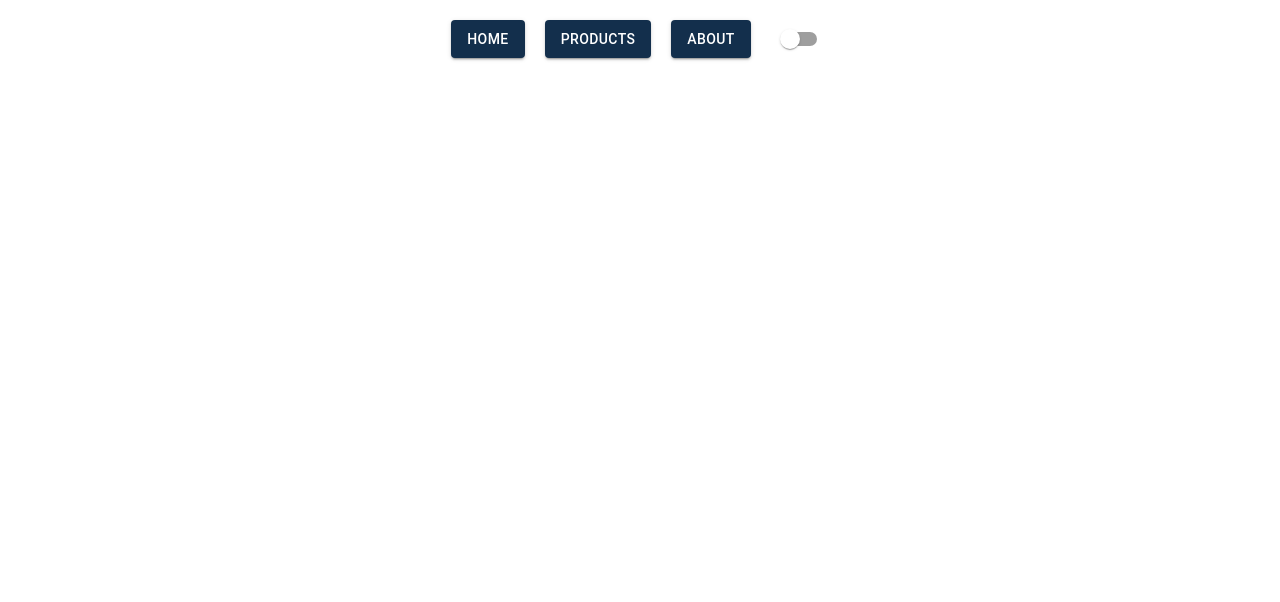
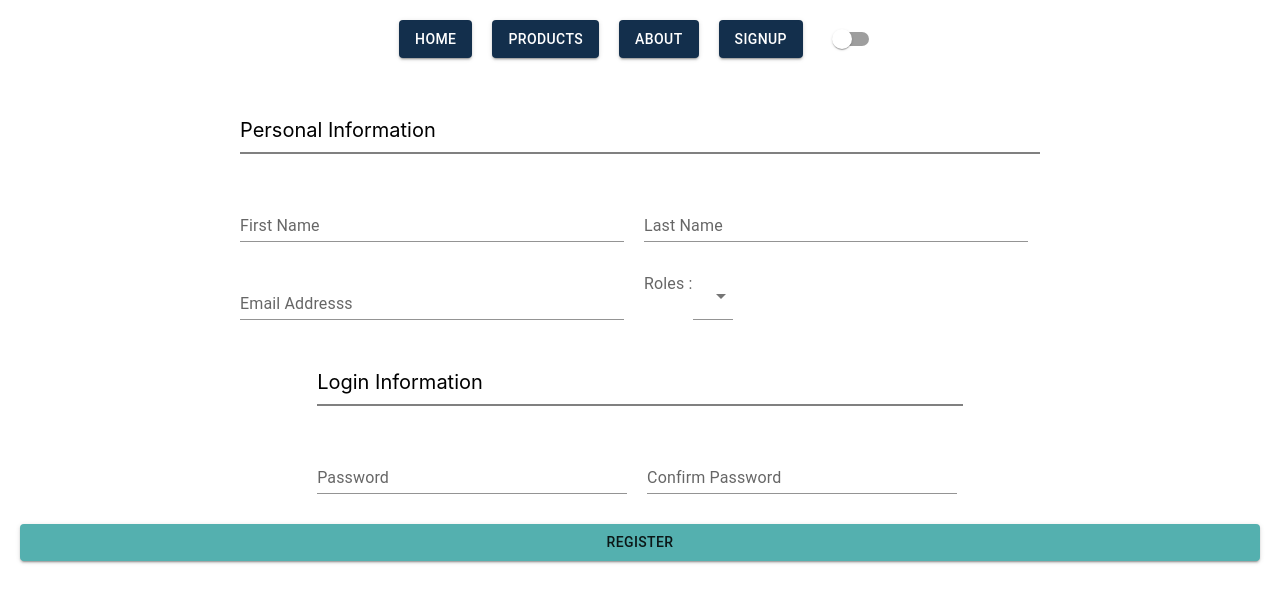
Before and after one commit to Mecsan/Tatvasoft-internship, a React (Create React App) app in the folder myapp/: page /signup in a window 1280 px wide. Before the commit this address had no page. Shown: the top 602 px of the page. Built offline with nearby package versions, Linux system fonts and the light colour scheme.

Commit message:
created register page using formik & validated using yup

```diff
--- a/myapp/package.json
+++ b/myapp/package.json
@@ -6,14 +6,17 @@
     "@emotion/react": "^11.11.0",
     "@emotion/styled": "^11.11.0",
     "@mui/material": "^5.13.1",
+    "@mui/styles": "^5.13.1",
     "@testing-library/jest-dom": "^5.16.5",
     "@testing-library/react": "^13.4.0",
     "@testing-library/user-event": "^13.5.0",
+    "formik": "^2.2.9",
     "react": "^18.2.0",
     "react-dom": "^18.2.0",
     "react-router-dom": "^6.11.2",
     "react-scripts": "5.0.1",
-    "web-vitals": "^2.1.4"
+    "web-vitals": "^2.1.4",
+    "yup": "^1.1.1"
   },
   "scripts": {
     "start": "react-scripts start",
--- a/myapp/src/App.js
+++ b/myapp/src/App.js
@@ -7,6 +7,7 @@ import Products from './pages/products';
 import { createTheme, ThemeProvider } from '@mui/material';
 import { useState } from 'react';
 import useStyles from './styles/styles';
+import Signup from './pages/signup';
 
 const myTheme = createTheme({
   palette: {
@@ -37,6 +38,7 @@ function App() {
             <Route path='/' element={<Home />} />
             <Route path='/about' element={<About />} />
             <Route path='/products' element={<Products />} />
+            <Route path='/signup' element={<Signup />} />
           </Routes>
         </BrowserRouter>
       </ThemeProvider>
--- /dev/null
+++ b/myapp/src/component/ErrorField.js
@@ -0,0 +1,15 @@
+import React from 'react'
+import useStyles from '../styles/signup'
+
+function ErrorField({ touch, err }) {
+  const { err: errCLass } = useStyles();
+  return (
+    <>
+      {
+        touch && err && <span className={errCLass}>{err}</span>
+      }
+    </>
+  )
+}
+
+export default ErrorField
--- a/myapp/src/component/nav.jsx
+++ b/myapp/src/component/nav.jsx
@@ -18,6 +18,10 @@ function Nav({ isDay, setday }) {
         <NavLink to='/about'>About </NavLink>
       </Button>
 
+      <Button variant="contained" color={isDay ? 'secondary' : 'primary'}>
+        <NavLink to='/signup'>signup </NavLink>
+      </Button>
+
       <Switch
         checked={!isDay}
         onChange={() => {
--- a/myapp/src/pages/products.jsx
+++ b/myapp/src/pages/products.jsx
@@ -29,9 +29,9 @@ function Products() {
 
             <div className={classses.prdocut_container}>
                 {
-                    data.map((item) => {
+                    data.map((item, idx) => {
                         return (
-                            <Product item={item} />
+                            <Product key={idx} item={item} />
                         )
                     })
                 }
--- /dev/null
+++ b/myapp/src/pages/signup.jsx
@@ -0,0 +1,160 @@
+import React from 'react'
+import { InputLabel, MenuItem, Select, TextField } from '@mui/material';
+import * as yup from 'yup';
+import { Formik } from 'formik';
+import { Button } from '@mui/material'
+import ErrorField from '../component/ErrorField';
+import useStyles from '../styles/signup';
+
+const roles = ["buyer", "seller"]
+
+let schema = yup.object().shape({
+    firstName: yup.string().required("First Name is required"),
+    lastName: yup.string().required("Last Name is required"),
+    email: yup.string().email("invalid email").required("email is required"),
+    role: yup.string().oneOf(roles, "invalid roles").required("role is required"),
+    password: yup.string().required("password is required").min(6, "password too sort").max(12, "password too large"),
+    cpassword: yup.string().oneOf([yup.ref('password'), null], 'Passwords must match')
+        .required('Confirm Password is required')
+});
+
+const initialValues = {
+    firstName: "",
+    lastName: "",
+    email: "",
+    role: "",
+    password: "",
+    cpassword: ""
+}
+
+
+function Signup() {
+
+    const classes = useStyles();
+
+    return (
+
+        <div>
+            <Formik
+                initialValues={initialValues}
+                onSubmit={(values) => {
+                    console.log(values)
+                }}
+                validationSchema={schema}
+            >
+                {
+                    ({
+                        values,
+                        errors,
+                        touched,
+                        handleChange,
+                        handleBlur,
+                        handleSubmit
+                    }) => {
+
+                        return <form className={classes.form} onSubmit={handleSubmit}>
+
+                            <div className={classes.formGroup}>
+                                <h3 className={classes.title}>Personal Information</h3>
+                                <div className={classes.formItem}>
+                                    <TextField
+                                        value={values.firstName}
+                                        onChange={handleChange}
+                                        onBlur={handleBlur}
+                                        name='firstName'
+                                        label="First Name"
+                                        variant="standard"
+                                    />
+                                    <ErrorField touch={touched.firstName} err={errors.firstName} />
+                                </div>
+
+                                <div className={classes.formItem}>
+                                    <TextField
+                                        name='lastName'
+                                        value={values.lastName}
+                                        onChange={handleChange}
+                                        onBlur={handleBlur}
+                                        label="Last Name"
+                                        variant="standard"
+                                    />
+                                    <ErrorField touch={touched.lastName} err={errors.lastName} />
+                                </div>
+
+                                <div className={classes.formItem}>
+                                    <TextField
+                                        name='email'
+                                        value={values.email}
+                                        onChange={handleChange}
+                                        onBlur={handleBlur}
+                                        label="Email Addresss"
+                                        variant="standard"
+                                        type='email'
+                                    />
+                                    <ErrorField touch={touched.email} err={errors.email} />
+                                </div>
+
+                                <div className={classes.formItem} style={{ flexDirection: "row" }}>
+                                    <InputLabel>Roles : </InputLabel>
+                                    <Select
+                                        variant="standard"
+                                        name='role'
+                                        value={values.role}
+                                        onChange={handleChange}
+                                        onBlur={handleBlur}
+                                    >
+                                        {
+                                            roles.map((role, idx) => <MenuItem key={idx} value={role}>{role}</MenuItem>)
+                                        }
+                                    </Select>
+                                    <ErrorField touch={touched.role} err={errors.role} />
+
+                                </div>
+
+
+                            </div>
+
+                            <div className={classes.formGroup}>
+                                <h3 className={classes.title}>Login Information</h3>
+
+                                <div className={classes.formItem}>
+                                    <TextField
+                                        name='password'
+                                        label="Password"
+                                        variant="standard"
+                                        type='password'
+                                        value={values.password}
+                                        onChange={handleChange}
+                                        onBlur={handleBlur}
+                                    />
+                                    <ErrorField touch={touched.password} err={errors.password} />
+
+                                </div>
+
+                                <div className={classes.formItem}>
+                                    <TextField
+                                        name='cpassword'
+                                        label="Confirm Password"
+                                        variant="standard"
+                                        type='password'
+                                        value={values.cpassword}
+                                        onChange={handleChange}
+                                        onBlur={handleBlur}
+                                    />
+                                    <ErrorField touch={touched.cpassword} err={errors.cpassword} />
+
+                                </div>
+                            </div>
+
+                            <Button variant='contained' color='primary' type='submit'>
+                                Register
+                            </Button>
+                        </form>
+                    }
+                }
+            </Formik>
+
+        </div>
+    )
+}
+
+export default Signup
--- /dev/null
+++ b/myapp/src/styles/signup.js
@@ -0,0 +1,38 @@
+import { makeStyles } from "@mui/styles";
+
+const useStyles = makeStyles({
+    form: {
+        padding: "20px",
+        display:"flex",
+        flexDirection:"column",
+        gap:"20px",
+    },
+    formGroup: {
+        display:"flex",
+        flexWrap:"wrap",
+        maxWidth:"800px",
+        margin:"0px auto",
+        gap:"20px"
+    },
+    formItem:{
+        width:"48%",
+        display:"flex",
+        flexDirection:"column",
+        marginBottom:"10px",
+        // marginRight:"10px"
+    },
+    title:{
+        width:"100%",
+        borderBottom:"grey 2px solid",
+        fontSize:"20px",
+        fontWeight:"400",
+        paddingBottom:"10px"
+    },err:{
+        color:"red",
+        fontSize:"14px",
+        letterSpacing:"2px",
+        fontWeight:"300"
+    }
+})
+
+export default useStyles
--- a/package.json
+++ /dev/null
@@ -1,5 +0,0 @@
-{
-  "dependencies": {
-    "@mui/styles": "^5.13.1"
-  }
-}
```
Also changed, not shown: 2 other files (tests, documents, lock files or other folders).
